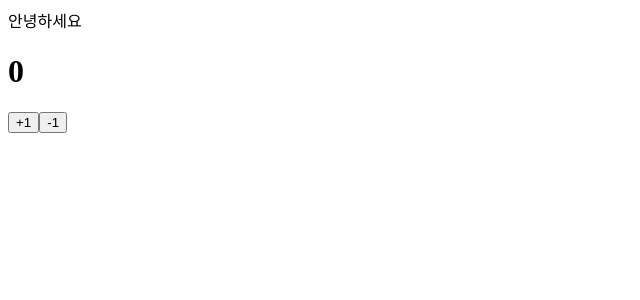
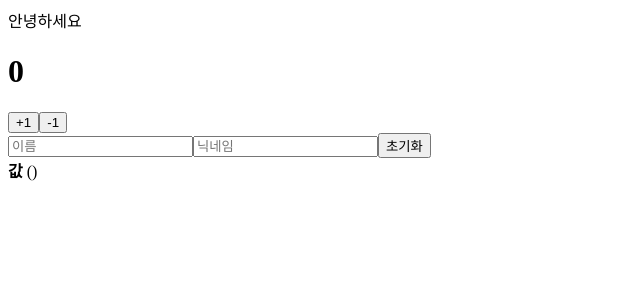
Before and after one commit to devjinius/react-hooks, a React app: page / in a window 1280 px wide. Shown: the top 300 px of the page, without its empty margins (0-640 px from the left). Built offline with nearby package versions, Linux system fonts and the light colour scheme; the HTML template or start-up script is replaced by a standard one.

Commit message:
Feat: inputs

```diff
--- a/src/App.js
+++ b/src/App.js
@@ -1,12 +1,14 @@
 import React from 'react';
 import Hello from './Hello';
 import Counter from './Counter';
+import Input from './Input';
 
 function App() {
   return (
     <div>
       <Hello />
       <Counter />
+      <Input />
     </div>
   );
 }
--- /dev/null
+++ b/src/Input.js
@@ -0,0 +1,37 @@
+import React, { useState, useRef } from 'react';
+
+function Input() {
+  const [input, setInput] = useState({
+    name: '',
+    nickname: ''
+  });
+
+  const nameInput = useRef();
+  const { name, nickname } = input;
+
+  const changeHandler = ({ target: { name, value } }) => {
+    setInput({ ...input, [name]: value });
+  };
+
+  const resetInput = () => {
+    setInput({
+      name: '',
+      nickname: ''
+    });
+    nameInput.current.focus();
+  };
+
+  return (
+    <>
+      <input placeholder="이름" name="name" onChange={changeHandler} value={name} ref={nameInput} />
+      <input placeholder="닉네임" name="nickname" onChange={changeHandler} value={nickname} />
+      <button onClick={resetInput}>초기화</button>
+      <div>
+        <b>값</b>
+        {`${name} (${nickname})`}
+      </div>
+    </>
+  );
+}
+
+export default Input;
```
